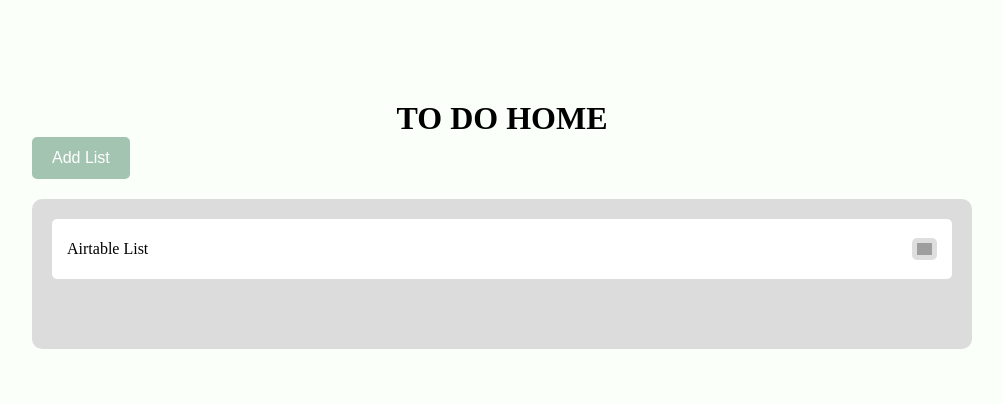
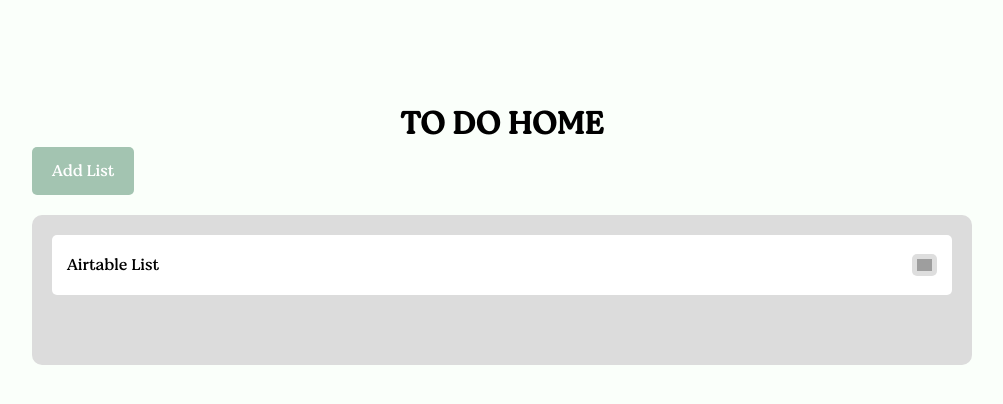
Before and after one commit to christopher-ga/react-todo, a React (Vite) app: page / in a window 1280 px wide. Shown: the top 404 px of the page, without its empty margins (138-1141 px from the left). Built offline with nearby package versions, Linux system fonts and the light colour scheme; grey boxes are pictures that could not be loaded.

Commit message:
Add font

```diff
--- a/src/components/index.css
+++ b/src/components/index.css
@@ -1,12 +1,17 @@
 * {
     box-sizing: border-box;
     margin: 0;
+    font-family: Moranga-regular;
 }
 
 html {
     background-color: rgba(249, 255, 248, 0.69);
 }
 
+@font-face {
+    font-family: "Moranga-regular";
+    src: url("../../public/moranga-regular.otf") format("opentype")
+}
 
 .container {
     display: flex;
@@ -86,69 +91,3 @@ html {
     width: 15px;
     cursor: pointer;
 }
-
-
-/*.modal-overlay {*/
-/*    height: 100vh;*/
-/*    background: rgba(152, 152, 152, 0.7);*/
-/*    backdrop-filter: blur(5px);*/
-/*    -webkit-backdrop-filter: blur(2px);*/
-/*    position: fixed;*/
-/*    top: 0;*/
-/*    left: 0;*/
-/*    right: 0;*/
-/*    bottom: 0;*/
-/*    display: flex;*/
-/*    justify-content: center;*/
-/*    flex-direction: column;*/
-/*}*/
-
-/*.modal-content {*/
-/*    background: white;*/
-/*    margin: auto;*/
-/*    padding: 20px 30px;*/
-/*    border-radius: 8px;*/
-/*    box-shadow: 0 2px 8px rgba(0, 0, 0, 0.2);*/
-/*    width: 90%;*/
-/*    max-width: 500px;*/
-/*    display: flex;*/
-/*    flex-direction: column;*/
-/*    gap: 15px;*/
-/*    animation: fadeIn 0.3s ease-out;*/
-/*}*/
-
-/*.modal-form {*/
-/*    display: flex;*/
-/*    flex-direction: column;*/
-/*    gap: 20px*/
-/*}*/
-
-
-/*.modal-input {*/
-/*    width: 100%;*/
-/*    padding: 10px 15px;*/
-/*    border: 1px solid #ccc;*/
-/*    border-radius: 4px;*/
-/*    font-size: 16px;*/
-/*}*/
-
-
-/*.modal-button {*/
-/*    padding: 10px 15px;*/
-/*    background-color: #a3c4b1;*/
-/*    color: white;*/
-/*    border: none;*/
-/*    border-radius: 4px;*/
-/*    font-size: 16px;*/
-/*    cursor: pointer;*/
-/*    transition: background-color 0.2s ease-in-out;*/
-/*}*/
-
-/*.modal-button:hover {*/
-/*    background-color: #34a955;*/
-/*}*/
-
-/*@keyframes fadeIn {*/
-/*    from { opacity: 0; transform: scale(0.9); }*/
-/*    to { opacity: 1; transform: scale(1); }*/
-/*}*/
```
Also changed, not shown: public/moranga-regular.otf (added), 1 other file (tests, documents, lock files or other folders).
